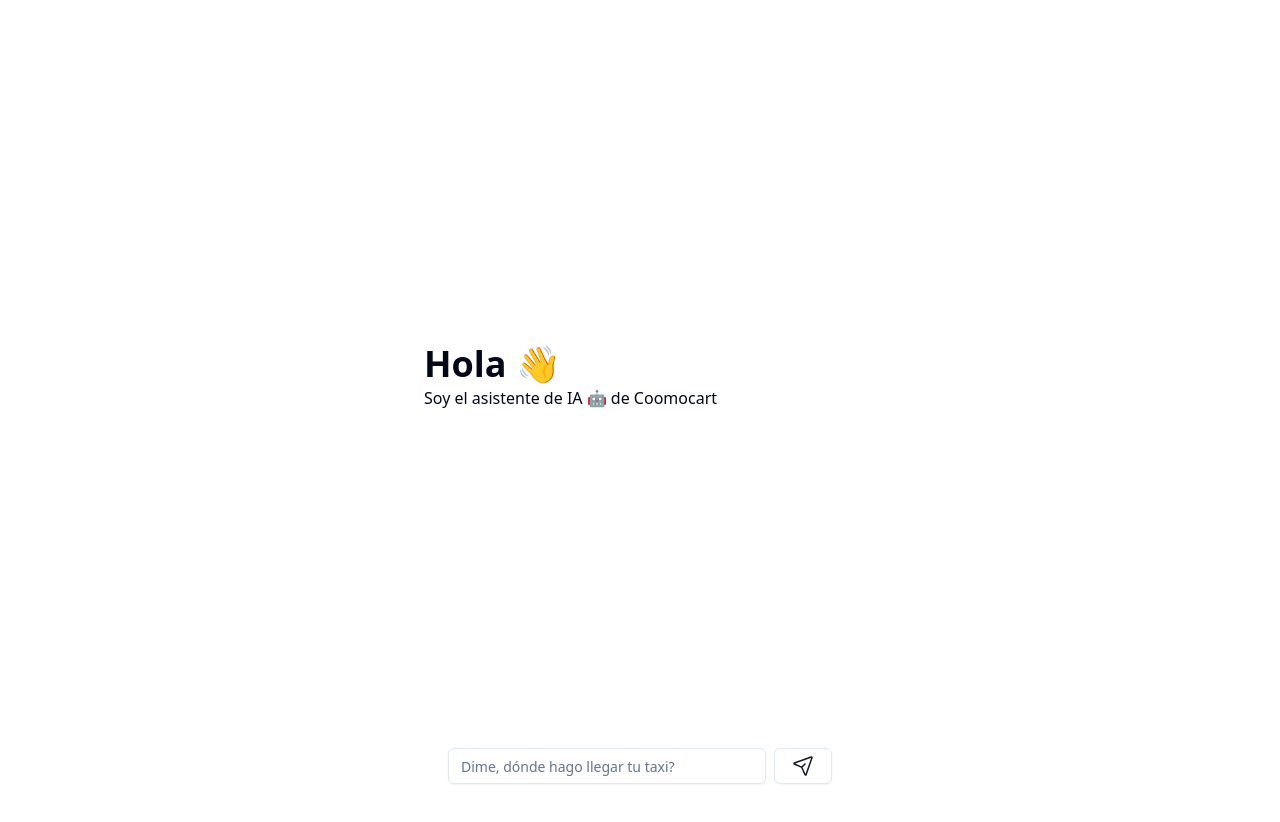
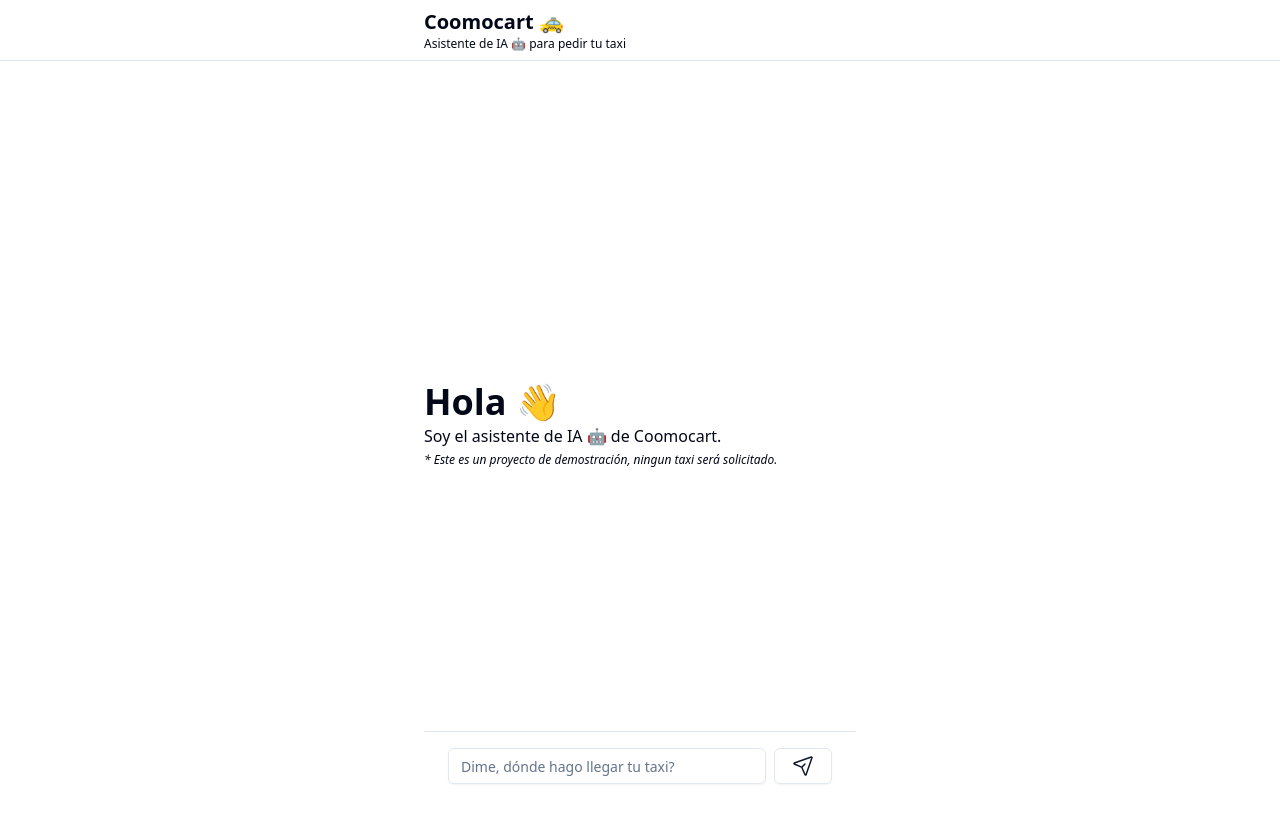
Before and after one commit to jorgeolarte/taxi-assistant, a Next.js app: page / in a window 1280 px wide. Shown: the top 822 px of the page. Before the commit the page ends 800 px from the top, so only its background shows below. Built offline with nearby package versions, Linux system fonts and the light colour scheme.

Commit message:
feat: adding navbar

```diff
--- a/package.json
+++ b/package.json
@@ -14,6 +14,7 @@
     "@radix-ui/react-icons": "^1.3.0",
     "@radix-ui/react-navigation-menu": "^1.1.4",
     "@radix-ui/react-scroll-area": "^1.0.5",
+    "@radix-ui/react-separator": "^1.0.3",
     "@radix-ui/react-slot": "^1.0.2",
     "ai": "^3.1.3",
     "class-variance-authority": "^0.7.0",
--- a/src/app/layout.tsx
+++ b/src/app/layout.tsx
@@ -2,6 +2,7 @@
 import { Montserrat as FontSans } from "next/font/google";
 import "./globals.css";
 import { cn } from "@/lib/utils";
+import { Navbar } from "@/components/navbar";
 
 const fontSans = FontSans({
   subsets: ["latin"],
@@ -22,10 +23,11 @@
     <html lang='en'>
       <body
         className={cn(
-          "min-h-screen bg-background font-sans antialiased",
+          "min-h-screen bg-white font-sans antialiased",
           fontSans.variable
         )}
       >
+        <Navbar />
         {children}
       </body>
     </html>
--- a/src/app/page.tsx
+++ b/src/app/page.tsx
@@ -3,46 +3,23 @@
 import { Input } from "@/components/ui/input";
 import { Button } from "@/components/ui/button";
 import { Messages } from "@/components/message/messages";
+import { Separator } from "@/components/ui/separator";
+import Prompt from "@/components/message/prompt";
 
 export default function Chat() {
   const { messages, input, handleInputChange, handleSubmit, isLoading } =
     useChat();
 
   return (
-    <div className='flex flex-col justify-between gap-2 py-4 px-2 w-full max-w-md m-auto h-screen'>
+    <div className='mt-14 flex flex-col justify-between gap-2 py-4 px-2 w-full max-w-md m-auto h-screen'>
       <Messages messages={messages} />
 
-      <div className='sticky bottom-0'>
-        <form
-          onSubmit={handleSubmit}
-          className='flex flex-row w-full m-auto max-w-sm items-center gap-2'
-        >
-          <Input
-            type='text'
-            placeholder='Dime, dónde hago llegar tu taxi?'
-            value={input}
-            onChange={handleInputChange}
-            disabled={isLoading}
-            className=''
-          />
-          <Button variant='outline' type='submit' disabled={isLoading}>
-            <svg
-              xmlns='http://www.w3.org/2000/svg'
-              className='h-6 w-6 text-primary'
-              viewBox='0 0 24 24'
-            >
-              <path
-                fill='none'
-                stroke='currentColor'
-                strokeLinecap='round'
-                strokeLinejoin='round'
-                strokeWidth='1.5'
-                d='m14 10l-3 3m9.288-9.969a.535.535 0 0 1 .68.681l-5.924 16.93a.535.535 0 0 1-.994.04l-3.219-7.242a.534.534 0 0 0-.271-.271l-7.242-3.22a.535.535 0 0 1 .04-.993l16.93-5.925Z'
-              />
-            </svg>
-          </Button>
-        </form>
-      </div>
+      <Prompt
+        input={input}
+        handleInputChange={handleInputChange}
+        handleSubmit={handleSubmit}
+        isLoading={isLoading}
+      />
     </div>
   );
 }
--- a/src/components/message/hero.tsx
+++ b/src/components/message/hero.tsx
@@ -4,7 +4,10 @@
   return (
     <div className=' flex flex-col justify-center  h-screen'>
       <h1 className='text-4xl font-extrabold tracking-tigh'>Hola 👋</h1>
-      <p className='leading-7'>Soy el asistente de IA 🤖 de Coomocart</p>
+      <p className='leading-7'>Soy el asistente de IA 🤖 de Coomocart.</p>
+      <p className='leading-5 text-xs italic'>
+        * Este es un proyecto de demostración, ningun taxi será solicitado.
+      </p>
     </div>
   );
 }
--- /dev/null
+++ b/src/components/message/prompt.tsx
@@ -0,0 +1,53 @@
+"use client";
+import { Input } from "@/components/ui/input";
+import { Button } from "@/components/ui/button";
+import { Separator } from "@/components/ui/separator";
+
+type Props = {
+  input: string;
+  handleInputChange: (e: React.ChangeEvent<HTMLInputElement>) => void;
+  handleSubmit: (e: React.FormEvent<HTMLFormElement>) => void;
+  isLoading: boolean;
+};
+
+export default function Prompt({
+  input,
+  handleInputChange,
+  handleSubmit,
+  isLoading,
+}: Props) {
+  return (
+    <div className='sticky bottom-4 bg-white'>
+      <Separator className='mx-auto mb-4' />
+      <form
+        onSubmit={handleSubmit}
+        className='flex flex-row w-full m-auto max-w-sm items-center gap-2'
+      >
+        <Input
+          type='text'
+          placeholder='Dime, dónde hago llegar tu taxi?'
+          value={input}
+          onChange={handleInputChange}
+          disabled={isLoading}
+          className=''
+        />
+        <Button variant='outline' type='submit' disabled={isLoading}>
+          <svg
+            xmlns='http://www.w3.org/2000/svg'
+            className='h-6 w-6 text-primary'
+            viewBox='0 0 24 24'
+          >
+            <path
+              fill='none'
+              stroke='currentColor'
+              strokeLinecap='round'
+              strokeLinejoin='round'
+              strokeWidth='1.5'
+              d='m14 10l-3 3m9.288-9.969a.535.535 0 0 1 .68.681l-5.924 16.93a.535.535 0 0 1-.994.04l-3.219-7.242a.534.534 0 0 0-.271-.271l-7.242-3.22a.535.535 0 0 1 .04-.993l16.93-5.925Z'
+            />
+          </svg>
+        </Button>
+      </form>
+    </div>
+  );
+}
--- /dev/null
+++ b/src/components/navbar/index.tsx
@@ -0,0 +1,14 @@
+"use client";
+import { Separator } from "@/components/ui/separator";
+
+export function Navbar() {
+  return (
+    <div className='fixed top-0 w-full bg-white z-10'>
+      <nav className='mx-auto px-2 max-w-md py-2 flex flex-col'>
+        <span className='text-xl font-bold'>Coomocart 🚕</span>
+        <span className='text-xs'>Asistente de IA 🤖 para pedir tu taxi</span>
+      </nav>
+      <Separator className='mx-auto' />
+    </div>
+  );
+}
--- /dev/null
+++ b/src/components/ui/separator.tsx
@@ -0,0 +1,31 @@
+"use client"
+
+import * as React from "react"
+import * as SeparatorPrimitive from "@radix-ui/react-separator"
+
+import { cn } from "@/lib/utils"
+
+const Separator = React.forwardRef<
+  React.ElementRef<typeof SeparatorPrimitive.Root>,
+  React.ComponentPropsWithoutRef<typeof SeparatorPrimitive.Root>
+>(
+  (
+    { className, orientation = "horizontal", decorative = true, ...props },
+    ref
+  ) => (
+    <SeparatorPrimitive.Root
+      ref={ref}
+      decorative={decorative}
+      orientation={orientation}
+      className={cn(
+        "shrink-0 bg-border",
+        orientation === "horizontal" ? "h-[1px] w-full" : "h-full w-[1px]",
+        className
+      )}
+      {...props}
+    />
+  )
+)
+Separator.displayName = SeparatorPrimitive.Root.displayName
+
+export { Separator }
```
Also changed, not shown: 1 other file (tests, documents, lock files or other folders).
